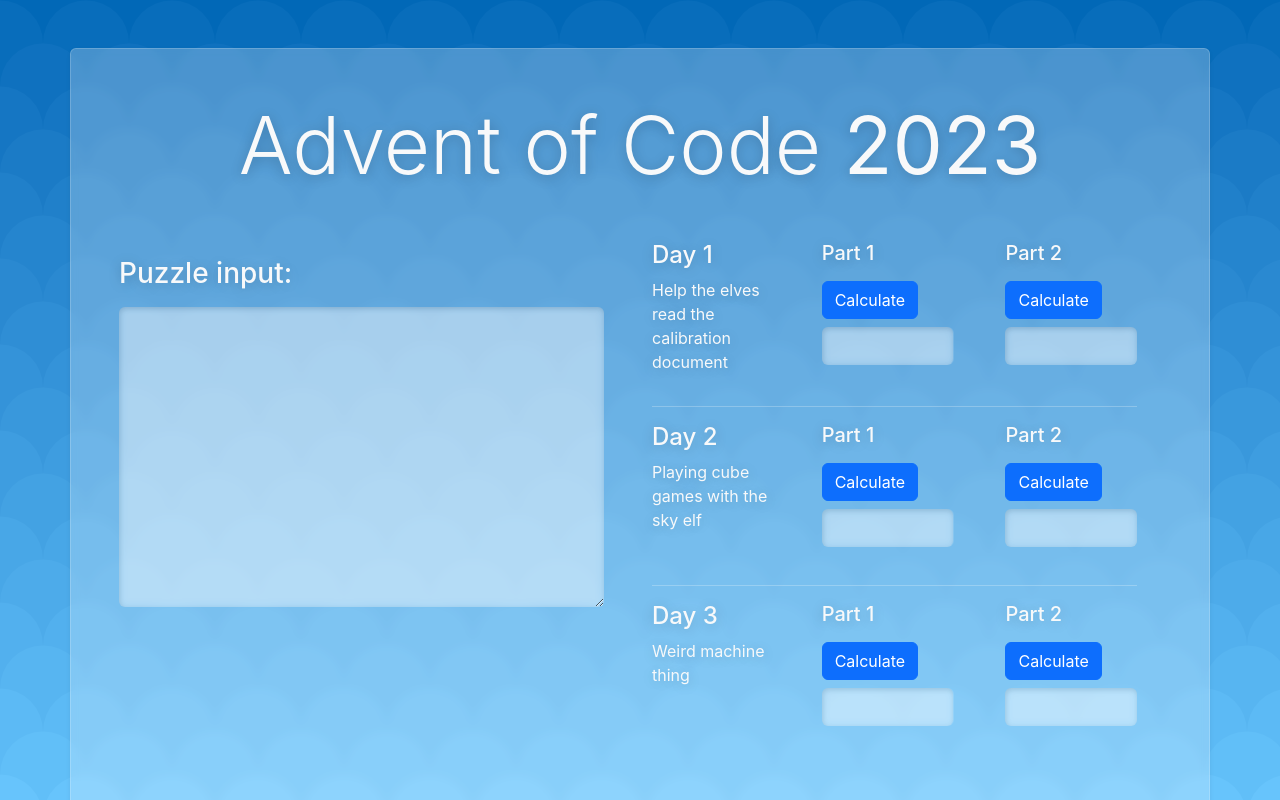
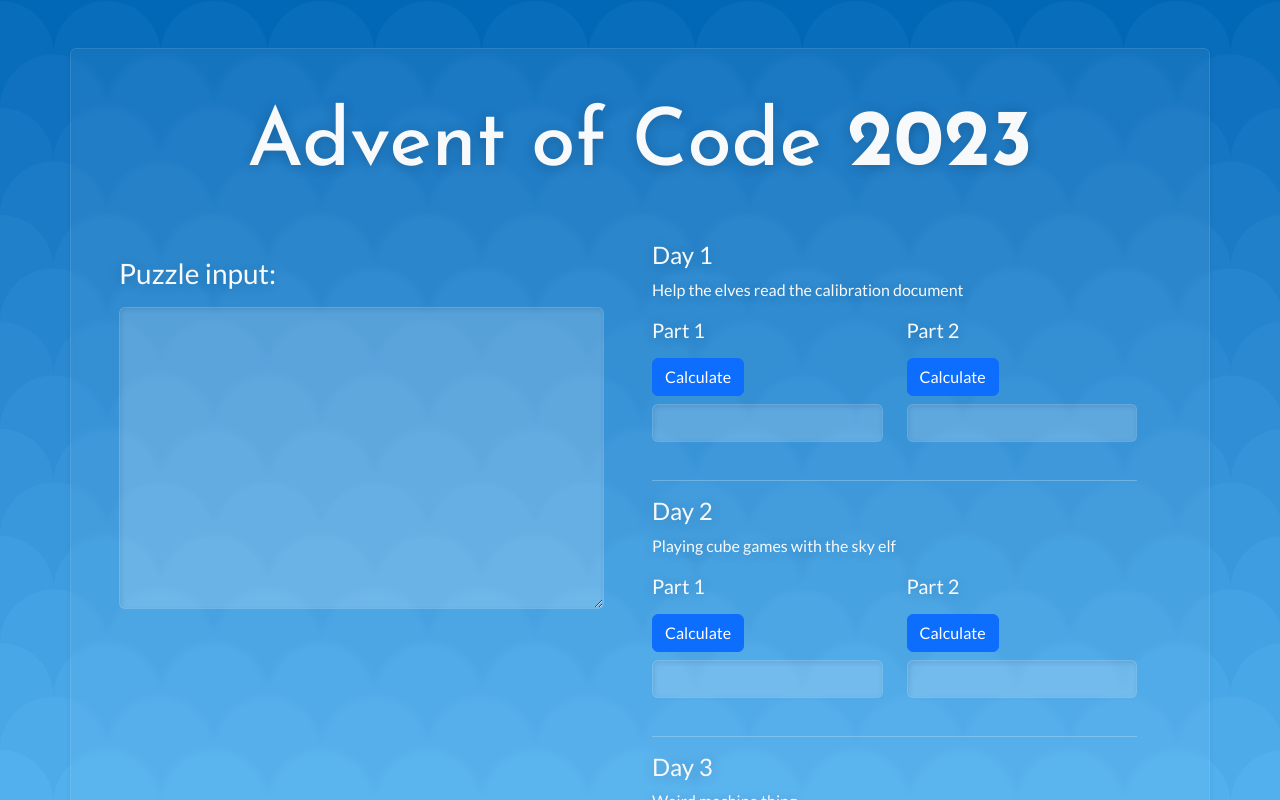
Before and after one commit to ImJimmi/aoc23, a React (Create React App) app: page / in a window 1280 px wide. Shown: the top 800 px of the page. Built offline with nearby package versions, Linux system fonts and the light colour scheme.

Commit message:
Design updates

```diff
--- a/public/index.html
+++ b/public/index.html
@@ -10,6 +10,10 @@
     />
     <link rel="manifest" href="%PUBLIC_URL%/manifest.json" />
     <link href="https://cdn.jsdelivr.net/npm/bootstrap@5.3.2/dist/css/bootstrap.min.css" rel="stylesheet" integrity="sha384-T3c6CoIi6uLrA9TneNEoa7RxnatzjcDSCmG1MXxSR1GAsXEV/Dwwykc2MPK8M2HN" crossorigin="anonymous">
+    <link rel="preconnect" href="https://fonts.googleapis.com">
+    <link rel="preconnect" href="https://fonts.googleapis.com">
+    <link rel="preconnect" href="https://fonts.gstatic.com" crossorigin>
+    <link href="https://fonts.googleapis.com/css2?family=Josefin+Sans:wght@500;700&family=Lato&display=swap" rel="stylesheet">
     <title>Advent of Code 2023</title>
   </head>
   <body>
--- a/src/App.js
+++ b/src/App.js
@@ -31,7 +31,7 @@
                 <div className="row">
                     <InputForm className="col-lg"></InputForm>
 
-                    <div className="mx-4 col-lg">
+                    <div className="mx-lg-4 col-lg">
                         <Day1></Day1>
                         <hr></hr>
                         <Day2></Day2>
--- a/src/components/Day.js
+++ b/src/components/Day.js
@@ -30,21 +30,18 @@
 
 function Day(props) {
     return (
-        <div className="row mb-3">
-            <div className="col-xl-4">
-                <h4>{`Day ${props.day}`}</h4>
-                <p>{props.description}</p>
-            </div>
+        <div>
+            <h4>{`Day ${props.day}`}</h4>
+            <p>{props.description}</p>
 
-            <div className="row col-xl">
+            <div className="row">
                 <Part
-                    className="col-lg"
+                    className="col-md"
                     part="1"
                     calculateResult={props.calculatePart1}
                 ></Part>
-                <div className="col-1"></div>
                 <Part
-                    className="col-lg"
+                    className="col-md"
                     part="2"
                     calculateResult={props.calculatePart2}
                 ></Part>
--- a/src/index.css
+++ b/src/index.css
@@ -1,8 +1,6 @@
 body {
   margin: 0;
-  font-family: -apple-system, BlinkMacSystemFont, 'Segoe UI', 'Roboto', 'Oxygen',
-    'Ubuntu', 'Cantarell', 'Fira Sans', 'Droid Sans', 'Helvetica Neue',
-    sans-serif;
+  font-family: 'Lato', sans-serif;
   -webkit-font-smoothing: antialiased;
   -moz-osx-font-smoothing: grayscale;
   text-shadow: 0 0.15rem 0.8rem rgba(0, 0, 0, 0.2);
@@ -18,16 +16,25 @@
 }
 
 .bg-glass {
-    background: rgba(255, 255, 255, 0.25);
-    backdrop-filter: blur( 4px );
-    -webkit-backdrop-filter: blur( 4px );
-    border: 1px solid rgba(255, 255, 255, 0.18);
+    background: rgba(255, 255, 255, 0.05);
+    backdrop-filter: blur( 3px );
+    -webkit-backdrop-filter: blur( 3px );
+    border: 1px solid rgba(255, 255, 255, 0.1);
+}
+
+.display-1 {
+  font-family: 'Josefin Sans', sans-serif;
+  font-weight: 500;
+}
+
+.display-1 > strong {
+    font-weight: 700;
 }
 
 textarea {
-    background: rgba(255, 255, 255, 0.25) !important;
-    backdrop-filter: blur( 4px ) !important;
-    -webkit-backdrop-filter: blur( 4px ) !important;
-    border: none !important;
+    background: rgba(255, 255, 255, 0.15) !important;
+    backdrop-filter: blur( 1px ) !important;
+    -webkit-backdrop-filter: blur( 1px ) !important;
+    border: 1px solid rgba(255, 255, 255, 0.05) !important;
     box-shadow: inset .0625rem .125rem .33rem rgba(0, 0, 0, 0.1);
 }
```
